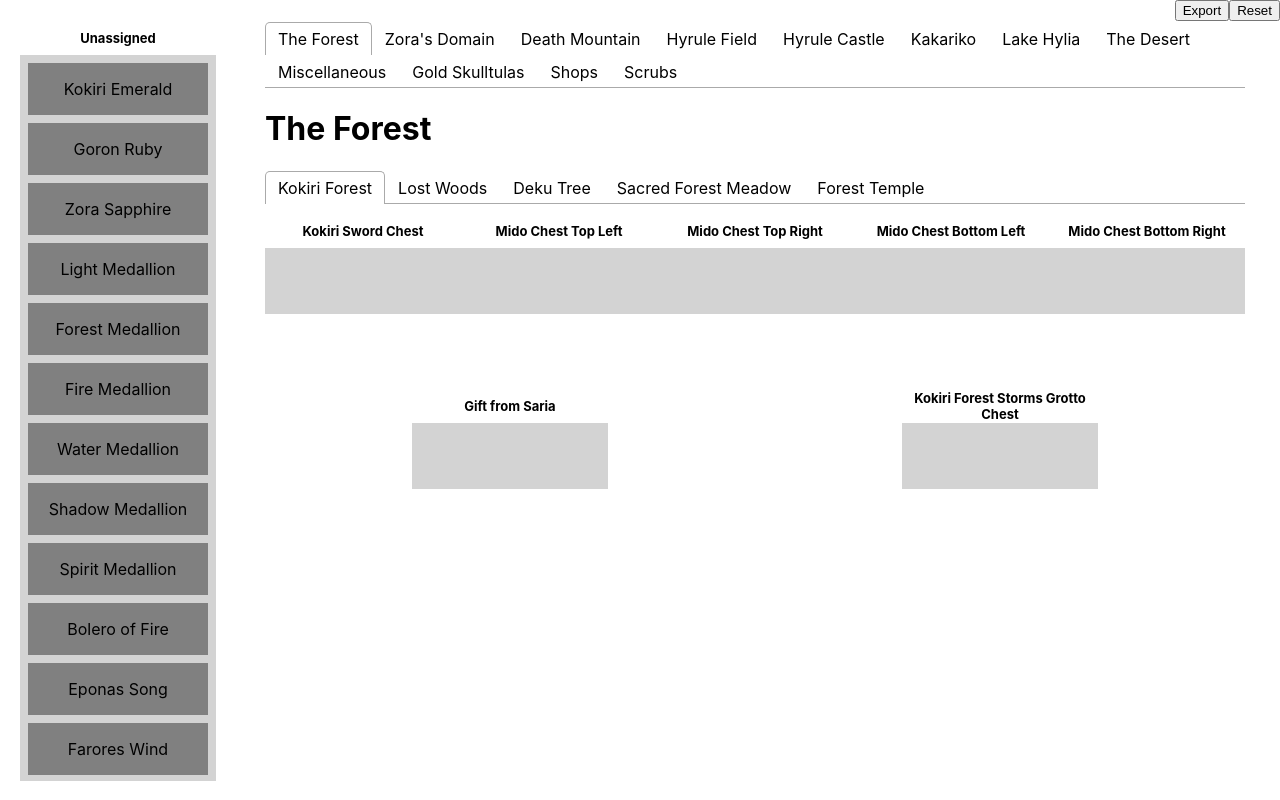
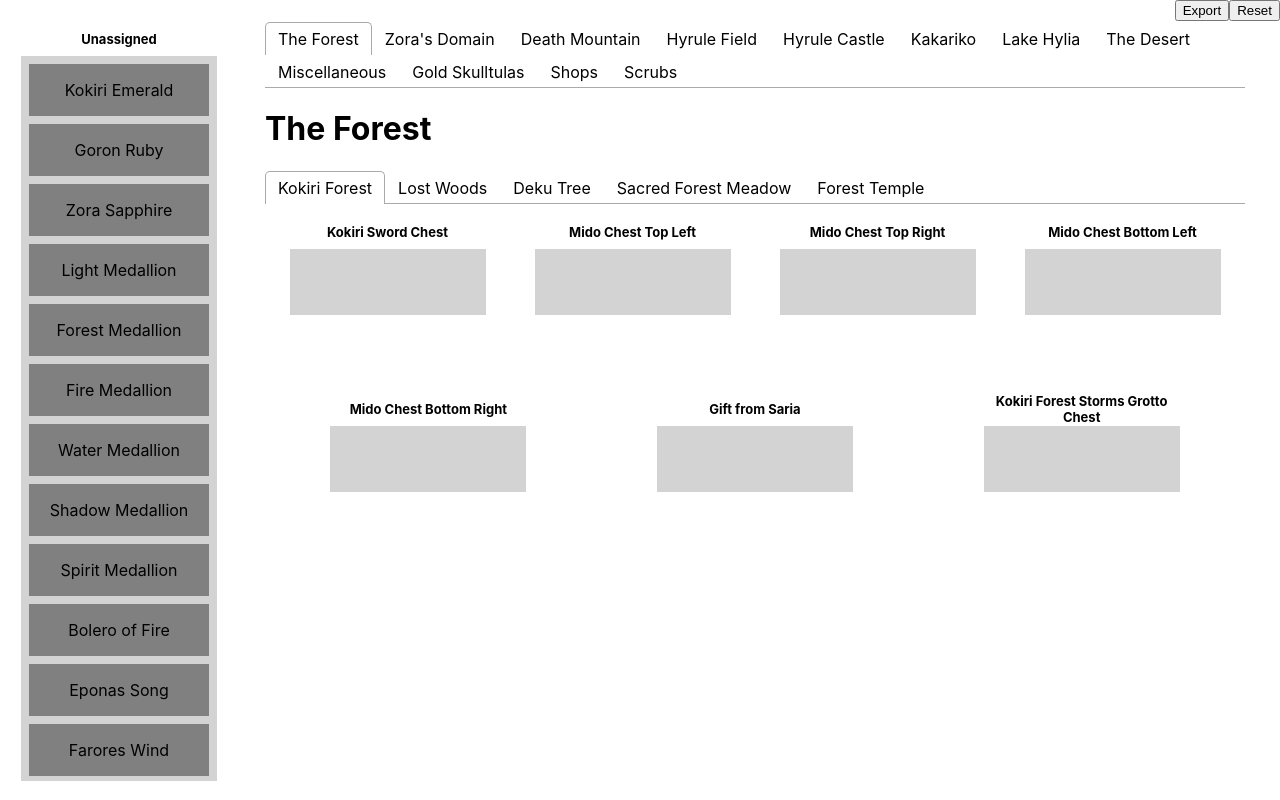
Before and after one commit to Mego/oot-plando, a React (Create React App) app: page / in a window 1280 px wide. Built offline with nearby package versions, Linux system fonts and the light colour scheme; the HTML template or start-up script is replaced by a standard one; what random-js would draw is missing.

Commit message:
fix padding

```diff
--- a/src/DroppableLocation.js
+++ b/src/DroppableLocation.js
@@ -13,7 +13,7 @@
 export default class DroppableLocation extends Component {
     render() {
         return (
-            <div style={{minHeight: 175, position: 'relative'}}>
+            <div style={{padding: 1, minHeight: 175, position: 'relative'}}>
                 <div>
                     <div style={{fontSize: 13, fontWeight: 'bold', textAlign: 'center', wordBreak: 'break-word', maxWidth: 196, minHeight: 34, display: 'flex', alignItems: 'center', justifyContent:'center'}}>{this.props.name}</div>
                 </div>
```
